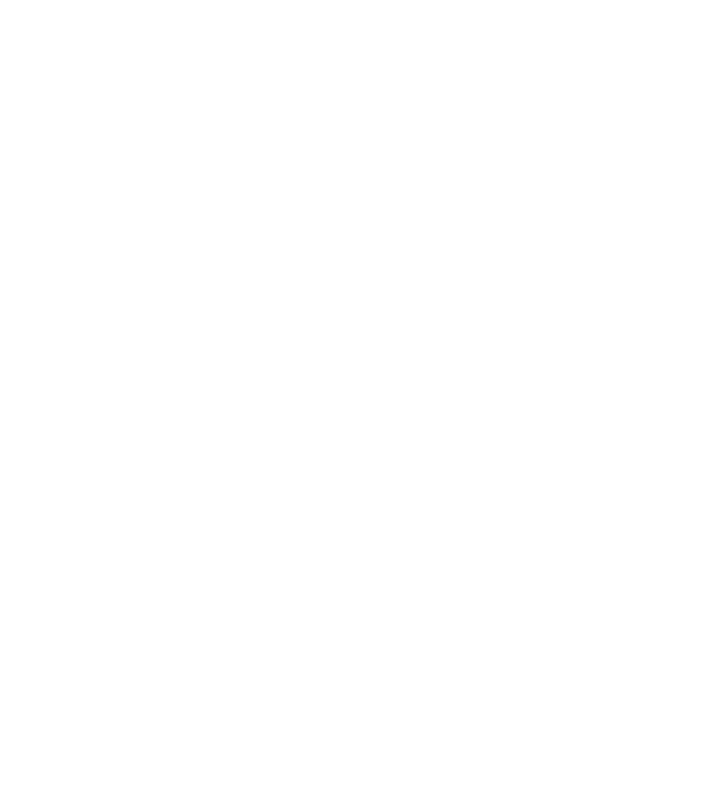
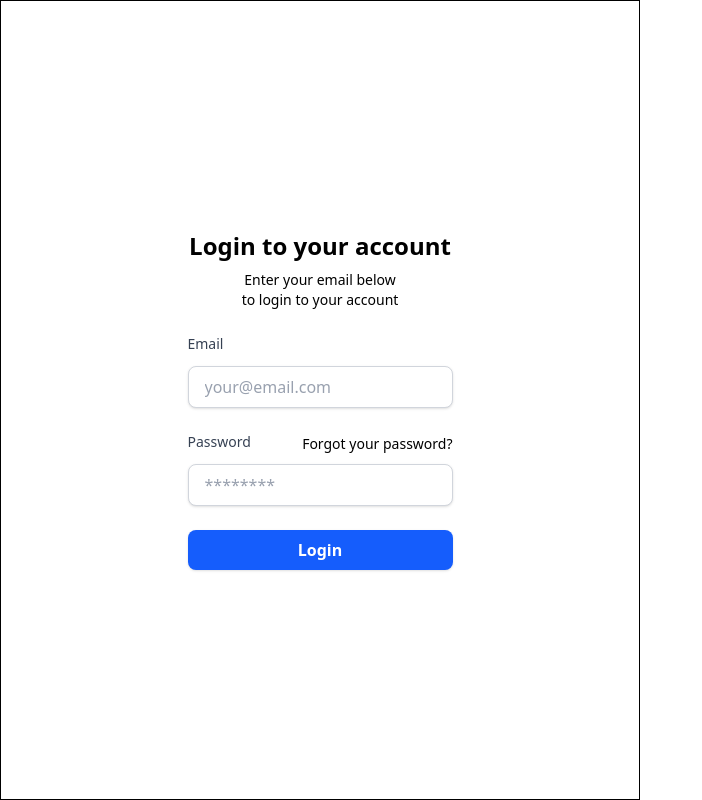
Before and after one commit to Ralexs0096/FE-dental-clinic, a Vue app: page /auth/login in a window 1280 px wide. Before the commit this address had no page. Shown: the whole page, without its empty margins (0-702 px from the left). Built offline with nearby package versions, Linux system fonts and the light colour scheme.

Commit message:
Refactor router configuration to separate public and protected routes, and implement navigation guards for authentication

```diff
--- a/src/router/index.ts
+++ b/src/router/index.ts
@@ -1,31 +1,71 @@
 import AuthLayout from '@/layouts/AuthLayout.vue'
+import AppLayout from '@/layouts/AppLayout.vue'
 import { createRouter, createWebHistory } from 'vue-router'
 import LoginPage from '@/pages/LoginPage.vue'
 import ForgotPasswordPage from '@/pages/ForgotPasswordPage.vue'
+import HomePage from '@/pages/HomePage.vue'
+import { useAuthStore } from '@/stores/auth'
 
 const router = createRouter({
   history: createWebHistory(import.meta.env.BASE_URL),
   routes: [
+    // Public routes under AuthLayout
     {
-      path: '/',
-      name: 'auth',
+      path: '/auth',
       component: AuthLayout,
       children: [
         {
           path: 'login',
-          components: {
-            default: LoginPage,
-          },
+          name: 'login',
+          component: LoginPage,
+          meta: { public: true },
         },
         {
           path: 'forgot-password',
-          components: {
-            default: ForgotPasswordPage,
-          },
+          name: 'forgot-password',
+          component: ForgotPasswordPage,
+          meta: { public: true },
         },
       ],
+    },
+
+    // Protected routes under AppLayout
+    {
+      path: '/',
+      component: AppLayout,
+      children: [
+        {
+          path: '',
+          name: 'home',
+          component: HomePage,
+        },
+      ],
+    },
+
+    // Catch-all: redirect unknown routes to login or dashboard
+    {
+      path: '/:pathMatch(.*)*',
+      redirect: '/',
     },
   ],
 })
 
+router.beforeEach((to, _, next) => {
+  const authStore = useAuthStore()
+  const isAuthenticated = !!authStore.token
+  const isPublic = to.meta.public
+
+  if (!isPublic && !isAuthenticated) {
+    next({ name: 'login' })
+    return
+  }
+
+  if (isAuthenticated && to.name === 'login') {
+    next({ name: 'home' })
+    return
+  }
+
+  next()
+})
+
 export default router
```
